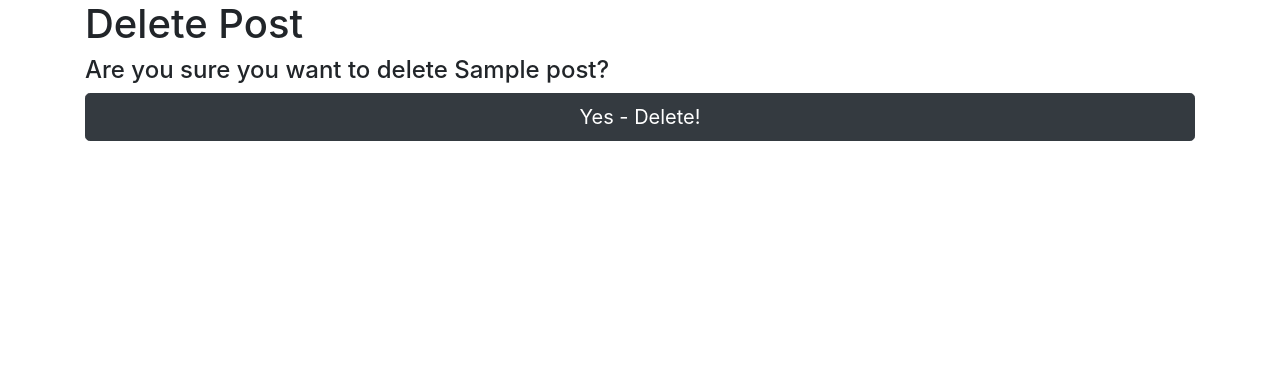
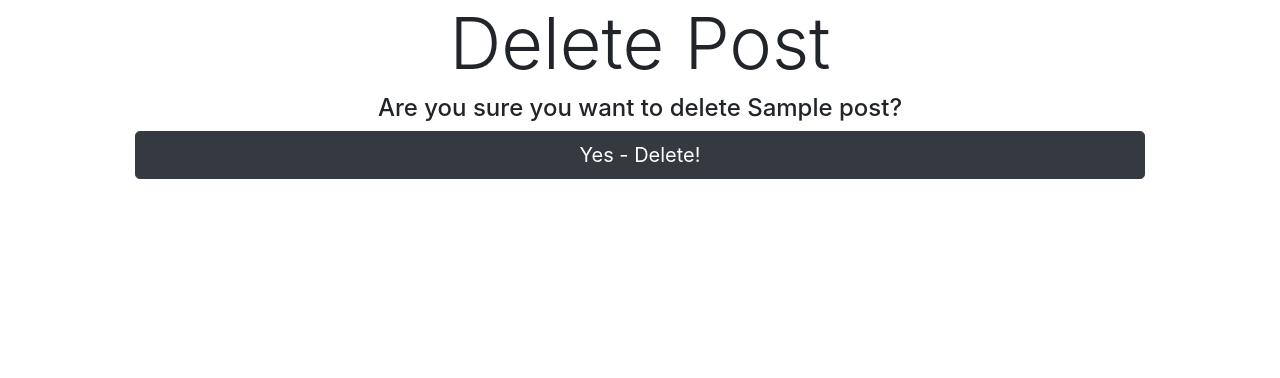
Before and after one commit to robified/mi_popopipo, a Django app: page /post/1/delete/ in a window 1280 px wide. Shown: the part 56-434 px from the top of the page. Run offline with Django 3.2, Linux system fonts and the light colour scheme; a user stored in the database is signed in; tables that the repository leaves empty hold one stand-in row (values such as "Sample post"); some libraries are stand-ins or nearby versions.

Commit message:
focusing on the comments and delete pages

```diff
--- a/main_app/templates/main_app/comment_form.html
+++ b/main_app/templates/main_app/comment_form.html
@@ -1,9 +1,10 @@
 {% extends 'base.html' %}
 
 {% block content %}
-  <form action="" method="post">
+<h3 class="text-center display-3">New Comment</h3>
+  <form id="newPost" action="" method="post">
     {% csrf_token %}
-    <table>
+    <table class="table table-striped">
       {{ form.as_table }}
     </table>
     <input type="submit" value="Submit!" class="btn btn-dark btn-lg btn-block">
--- a/main_app/templates/main_app/post_confirm_delete.html
+++ b/main_app/templates/main_app/post_confirm_delete.html
@@ -1,11 +1,11 @@
 {% extends 'base.html' %}
 
 {% block content %}
-  <h1>Delete Post</h1>
 
-  <h4>Are you sure you want to delete <span class="teal-text">{{ object.title }}</span>?</h4>
+<h3 class="text-center display-3">Delete Post</h3>
+  <h4 class="text-center">Are you sure you want to delete <span class="teal-text">{{ object.title }}</span>?</h4>
 
-  <form action="" method="POST">
+  <form id="newPost" action="" method="POST">
     {% csrf_token %}
     <input type="submit" value="Yes - Delete!" class="btn btn-dark btn-lg btn-block">
   </form>
```
Also changed, not shown: main_app/templates/main_app/comment_confirm_delete.html (+4 -3 lines), main_app/static/css/style.css (line endings or trailing spaces).
